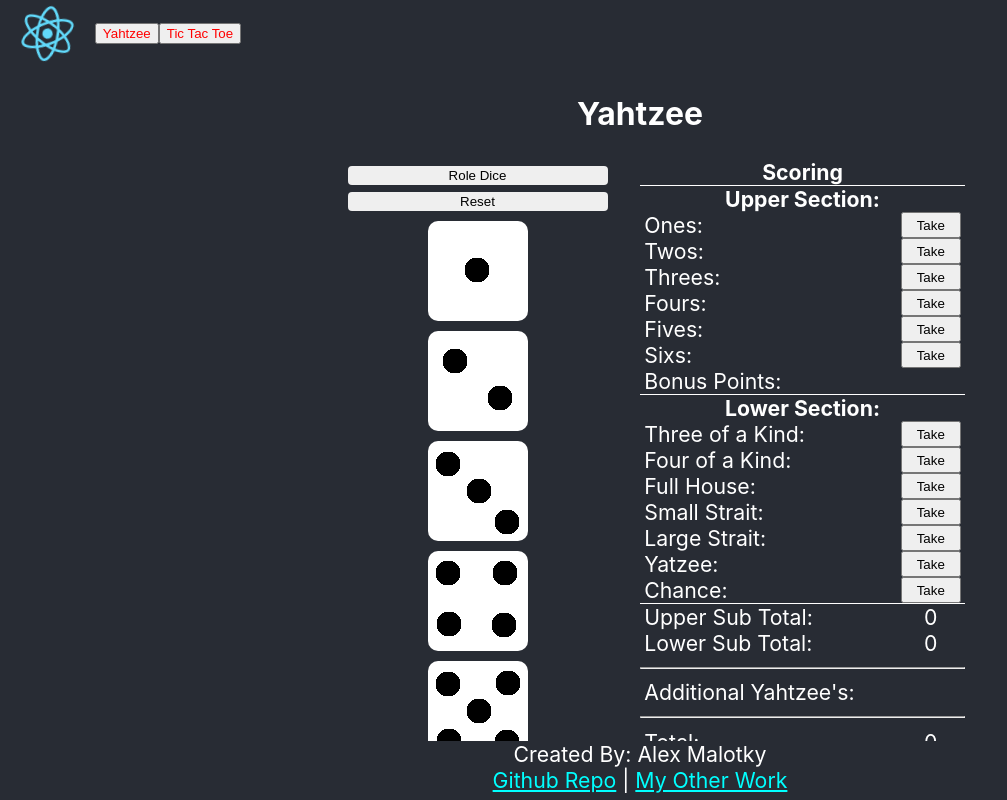
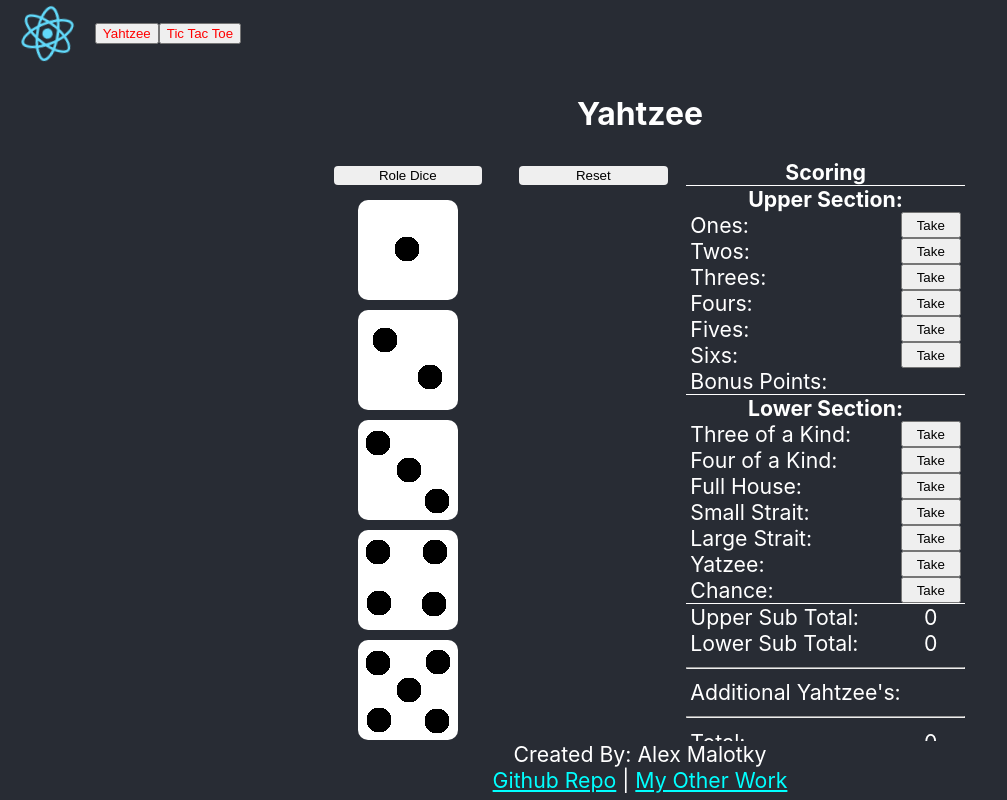
Before and after one commit to Malotkya/StaticGames, a React (Create React App) app: page / in a window 1280 px wide. Shown: the whole page, without its empty margins (0-1007 px from the left). Built offline with nearby package versions, Linux system fonts and the light colour scheme.

Commit message:
Moved Reset btn to prevent accidental click

```diff
--- a/src/Yahtzee/GameBoard.js
+++ b/src/Yahtzee/GameBoard.js
@@ -87,11 +87,13 @@
         <>
             <section className="section">
                 <button className="button" id="role" onClick={roleDice}>Role Dice</button>
-                <button className="button" onClick={reset}>Reset</button>
             </section>
             <div id="gameboard" className="section">
                 {props.dice.map((value, index)=><Dice key={index} value={value} locked={isLocked(index)} index={index} onClick={()=>flipLock(index)}/>)}
             </div>
+            <section className="section">
+                <button className="button" onClick={reset}>Reset</button>
+            </section>
         </>
     );
 }
```
